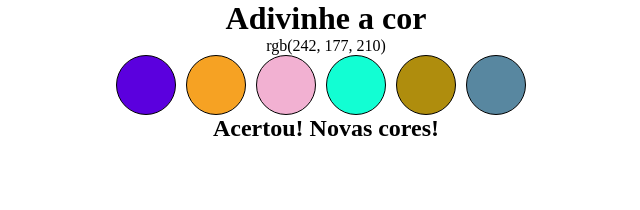
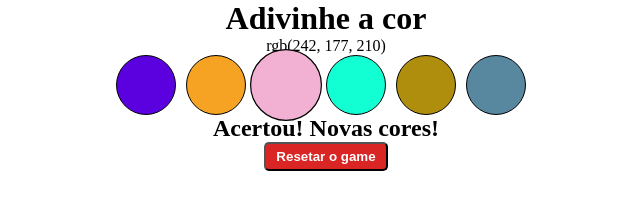
Before and after one commit to Flavio-foa/sd-015-a-project-color-guess, a website: page index.html in a window 1280 px wide. Both pictures are taken after a click on the element 600 px from the left and 85 px from the top of the page. Shown: the whole page, without its empty margins (314-954 px from the left). Drawn offline with Linux system fonts and the light colour scheme.

Commit message:
requisitos 5 e 6

```diff
--- a/index.html
+++ b/index.html
@@ -21,7 +21,10 @@
       <div class="ball"></div>
       <div class="ball"></div>
     </section>
-    <section id="select-color"><h2 id="instruction">Escolha uma cor</h2></section>
+    <section id="select-color"><h2 id="answer"></h2></section>
+    <section id="buttons">
+      <button id="reset-game">Resetar o game</button>
+    </section>
   </main>
 
   <script src="./script.js"></script>
--- a/script.js
+++ b/script.js
@@ -7,26 +7,33 @@ function randomColor() {
 }
 
 function generateColors() {
+  const instruction = document.getElementById('answer');
+  instruction.innerText = 'Escolha uma cor'
   const getBalls = document.getElementsByClassName('ball');
   const getSpan = document.getElementById('rgb-color');
   const balls = Array.from(getBalls);
 
-  balls[randomNumber(5)].id = 'answer';
+  balls[randomNumber(5)].id = 'correct';
 
-  const answer = document.getElementById('answer');
+  const correct = document.getElementById('correct');
 
   balls.forEach(ball => {
     ball.style.backgroundColor = randomColor();
     ball.addEventListener('click', checkAnswer);
   });
 
-  getSpan.innerText = answer.style.backgroundColor;
+  getSpan.innerText = correct.style.backgroundColor;
 }
 
 generateColors();
 
 function checkAnswer({ target }) {
-  const instruction = document.getElementById('instruction');
+  const selected = document.querySelector('.selected')
+  if (selected) { selected.classList.remove('selected')}
+  const instruction = document.getElementById('answer');
   target.classList.add('selected');
-  (target.id === 'answer') ? instruction.innerText = 'Acertou! Novas cores!' : instruction.innerText = 'Errou! Tente novamente'
+  (target.id === 'correct') ? instruction.innerText = 'Acertou! Novas cores!' : instruction.innerText = 'Errou! Tente novamente'
 }
+
+const reset = document.getElementById('reset-game');
+reset.addEventListener('click', generateColors);
--- a/style.css
+++ b/style.css
@@ -22,6 +22,24 @@ header, #balls, #random-color {
   margin-right: 10px;
 }
 
-#instruction {
+#answer {
   text-align: center;
 }
+
+#buttons {
+  display:flex;
+  justify-content: center;
+}
+
+#reset-game {
+  background-color: rgb(218, 37, 37);
+  color: white;
+  padding: 5px 10px;
+  border-radius: 5px;
+  font-weight: bold;
+}
+
+.selected {
+  transition: 300ms;
+  transform: scale(1.2);
+}
```
